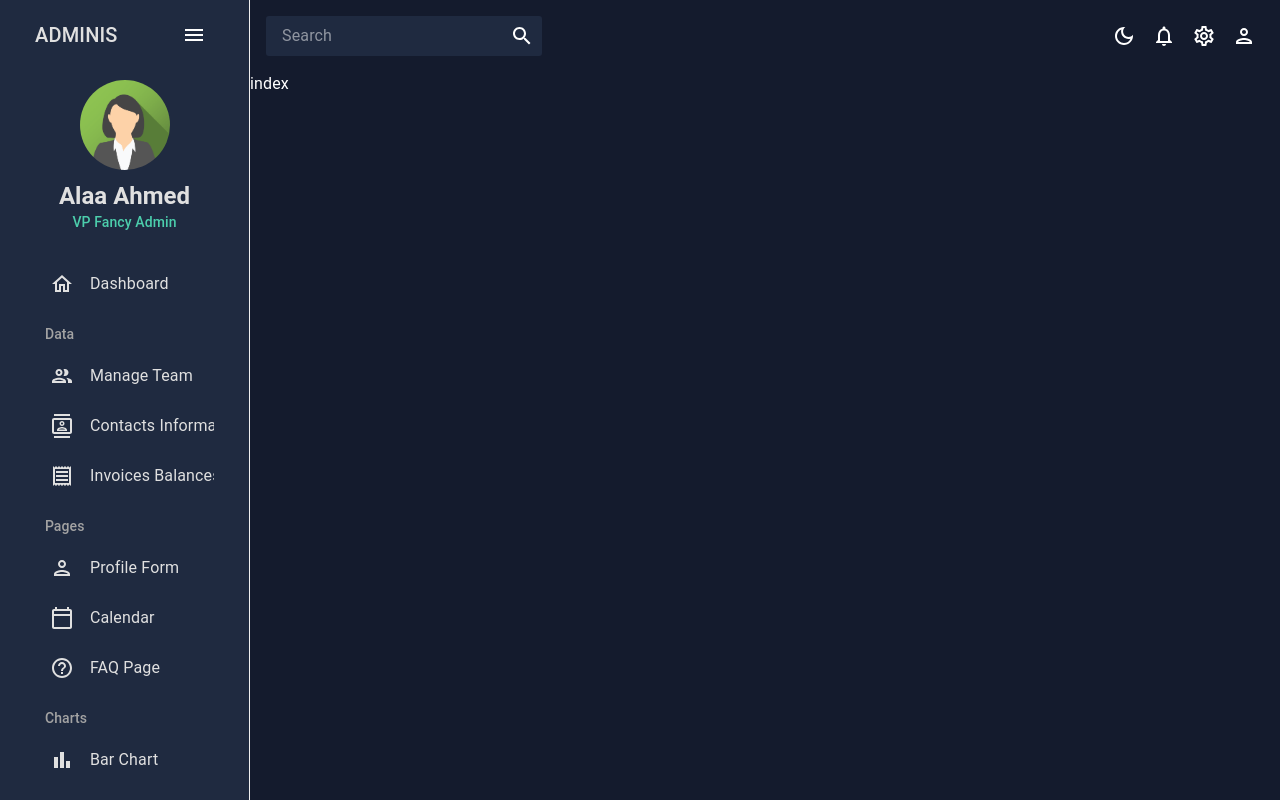
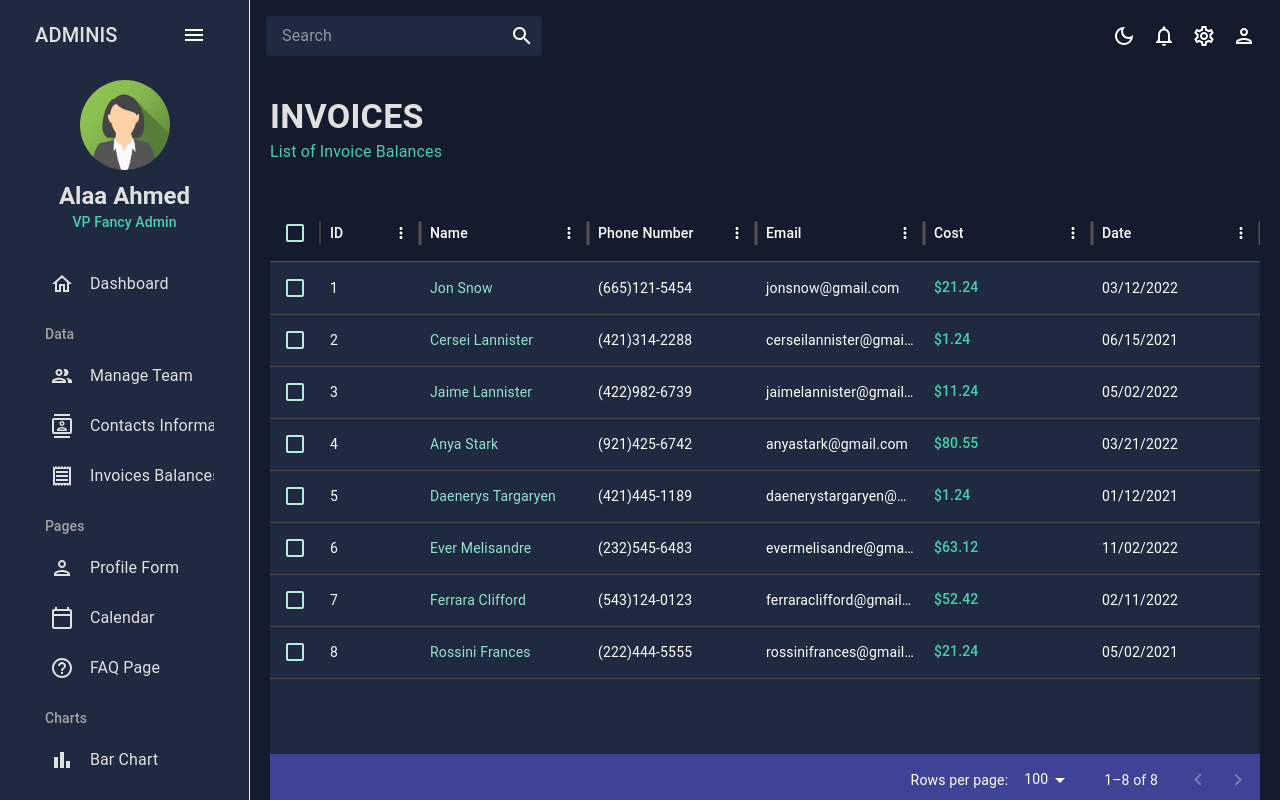
Before and after one commit to AlaaAhmeeddd/Admin-Dashboard, a React (Vite) app: page /invoices in a window 1280 px wide. Built offline with nearby package versions, Linux system fonts and the light colour scheme.

Commit message:
feat: add Invoices, contacts tables

```diff
--- a/src/data/mockData.ts
+++ b/src/data/mockData.ts
@@ -208,7 +208,16 @@
     },
     ];
 
-    export const mockDataInvoices = [
+    export interface dataInvoicesType {
+        id: number;
+        name: string;
+        phone: string;
+        email: string;
+        cost: string;
+        date: string;
+    }
+
+    export const mockDataInvoices: dataInvoicesType[] = [
     {
         id: 1,
         name: "Jon Snow",
--- a/src/scenes/contacts/index.tsx
+++ b/src/scenes/contacts/index.tsx
@@ -1,6 +1,105 @@
+import { Box } from "@mui/material";
+import { DataGrid, GridToolbar, GridColDef } from "@mui/x-data-grid";
+import { tokens } from "../../theme";
+import { mockDataContacts } from "../../data/mockData";
+import Header from "../../components/Header";
+import { useTheme } from "@mui/material";
 
-export default function Contacts() {
+const Contacts = () => {
+    const theme = useTheme();
+    const colors = tokens(theme.palette.mode);
+
+    const columns: GridColDef[] = [
+        { field: "id", headerName: "ID", flex: 0.5 },
+        { field: "registrarId", headerName: "Registrar ID" },
+        {
+            field: "name",
+            headerName: "Name",
+            flex: 1,
+            cellClassName: "name-column--cell",
+        },
+        {
+            field: "age",
+            headerName: "Age",
+            type: "number",
+            headerAlign: "left",
+            align: "left",
+        },
+        {
+            field: "phone",
+            headerName: "Phone Number",
+            flex: 1,
+        },
+        {
+            field: "email",
+            headerName: "Email",
+            flex: 1,
+        },
+        {
+            field: "address",
+            headerName: "Address",
+            flex: 1,
+        },
+        {
+            field: "city",
+            headerName: "City",
+            flex: 1,
+        },
+        {
+            field: "zipCode",
+            headerName: "Zip Code",
+            flex: 1,
+        },
+    ];
+
     return (
-        <div>index</div>
-    )
-}
+        <Box m="20px">
+            <Header
+                title="CONTACTS"
+                subTitle="List of Contacts for Future Reference"
+            />
+            <Box
+                m="40px 0 0 0"
+                height="75vh"
+                sx={{
+                    overflowX: "auto",
+                    "& .MuiDataGrid-root": {
+                        border: "none",
+                        minWidth: "950px",
+                    },
+                    "& .MuiDataGrid-cell": {
+                        borderBottom: "none",
+                    },
+                    "& .name-column--cell": {
+                        color: colors.greenAccent[300],
+                    },
+                    "& .MuiDataGrid-columnHeaders": {
+                        backgroundColor: colors.blueAccent[700],
+                        borderBottom: "none",
+                    },
+                    "& .MuiDataGrid-virtualScroller": {
+                        backgroundColor: colors.primary[400],
+                    },
+                    "& .MuiDataGrid-footerContainer": {
+                        borderTop: "none",
+                        backgroundColor: colors.blueAccent[700],
+                    },
+                    "& .MuiCheckbox-root": {
+                        color: `${colors.greenAccent[200]} !important`,
+                    },
+                    "& .MuiDataGrid-toolbarContainer .MuiButton-text": {
+                        color: `${colors.grey[100]} !important`,
+                    },
+                }}
+            >
+                <DataGrid
+                rows={mockDataContacts}
+                columns={columns}
+                slots={{ toolbar: GridToolbar }}
+                />
+            </Box>
+        </Box>
+    );
+};
+
+export default Contacts;
--- a/src/scenes/invoices/index.tsx
+++ b/src/scenes/invoices/index.tsx
@@ -1,6 +1,87 @@
+import Header from "../../components/Header";
+import Container from "../../components/Container";
+import { Box, Typography, useTheme } from "@mui/material";
+import { DataGrid, GridColDef } from "@mui/x-data-grid";
+import { tokens } from "../../theme";
+import { mockDataInvoices } from "../../data/mockData";
 
-export default function Invoices() {
-  return (
-    <div>index</div>
-  )
+function Invoices() {
+    const theme = useTheme();
+    const colors = tokens(theme.palette.mode);
+
+    const columns: GridColDef[] = [
+        { field: "id", headerName: "ID" },
+        {
+          field: "name",
+          headerName: "Name",
+          flex: 1,
+          cellClassName: "name-column--cell",
+        },
+        {
+          field: "phone",
+          headerName: "Phone Number",
+          flex: 1,
+        },
+        {
+          field: "email",
+          headerName: "Email",
+          flex: 1,
+        },
+        {
+          field: "cost",
+          headerName: "Cost",
+          flex: 1,
+          renderCell: (params) => (
+            <Typography color={colors.greenAccent[500]} variant="subtitle2" className="relative top-1/2 -translate-y-1/2">
+              ${params.row.cost}
+            </Typography>
+          ),
+        },
+        {
+          field: "date",
+          headerName: "Date",
+          flex: 1,
+        },
+    ];
+
+    return (
+        <Container>
+            <Header title={"Invoices"} subTitle={"List of Invoice Balances"} />
+            <Box
+                m="40px 0 0 0"
+                height="75vh"
+                sx={{
+                    overflowX: "auto",
+                    "& .MuiDataGrid-root": {
+                      border: "none",
+                      minWidth: "950px",
+                    },
+                    "& .MuiDataGrid-cell": {
+                        borderBottom: "none",
+                    },
+                    "& .name-column--cell": {
+                        color: colors.greenAccent[300],
+                    },
+                    "& .MuiDataGrid-virtualScroller": {
+                        backgroundColor: colors.primary[400],
+                    },
+                    "& .MuiDataGrid-footerContainer": {
+                        borderTop: "none",
+                        backgroundColor: colors.blueAccent[700],
+                    },
+                    "& .MuiCheckbox-root": {
+                        color: `${colors.greenAccent[200]} !important`,
+                    },
+                }}
+            >
+                <DataGrid
+                    rows={mockDataInvoices}
+                    columns={columns}
+                    checkboxSelection
+                />
+            </Box>
+        </Container>
+    );
 }
+
+export default Invoices;
--- a/src/scenes/team/index.tsx
+++ b/src/scenes/team/index.tsx
@@ -83,7 +83,7 @@
                     overflowX: "auto",
                     "& .MuiDataGrid-root": {
                         border: "none",
-                        minWidth: "1000px",
+                        minWidth: "950px",
                     },
                     "& .MuiDataGrid-cell": {
                         borderBottom: "none",
```
